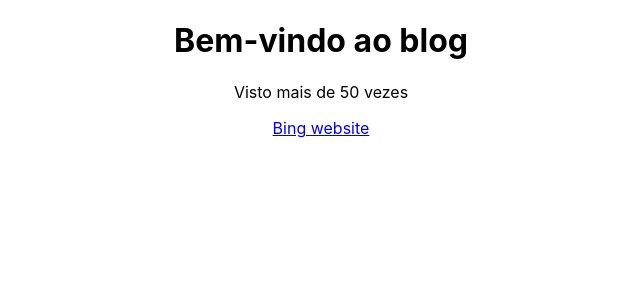
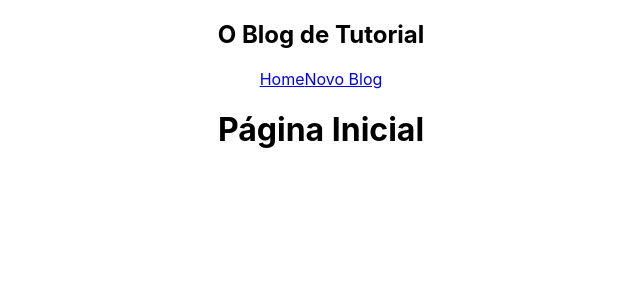
Before and after one commit to Gui37/blog-react-tutorial, a React (Create React App) app: page / in a window 1280 px wide. Shown: the top 300 px of the page, without its empty margins (319-959 px from the left). Built offline with nearby package versions, Linux system fonts and the light colour scheme.

Commit message:
Multiple Components flow learned

```diff
--- a/src/App.js
+++ b/src/App.js
@@ -1,15 +1,14 @@
 import './App.css';
+import Navbar from './Navbar';
+import Home from './Home';
 
 function App() {
-  const title = 'Bem-vindo ao blog'
-  const views = 50;
-  const site = "https://www.bing.com";
+
   return (
     <div className="App">
+      <Navbar/>
       <div className="content">
-        <h1>{title}</h1>
-        <p>Visto mais de {views} vezes</p>
-        <a href={site}> Bing website</a>
+       <Home/>
       </div>
     </div>
   );
--- /dev/null
+++ b/src/Home.js
@@ -0,0 +1,9 @@
+const Home = () =>{
+    return(
+        <div className="home">
+            <h1>Página Inicial</h1>
+        </div>
+    );
+}
+
+export default Home;
--- /dev/null
+++ b/src/Navbar.js
@@ -0,0 +1,13 @@
+const Navbar =() =>{
+    return (
+        <nav className="navbar">
+            <h1>O Blog de Tutorial</h1>
+            <div className="links">
+                <a href="/">Home</a>
+                <a href="/create">Novo Blog</a>
+            </div>
+        </nav>
+    );
+}
+
+export default Navbar;
```
